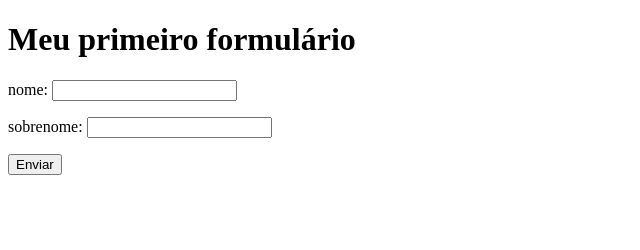
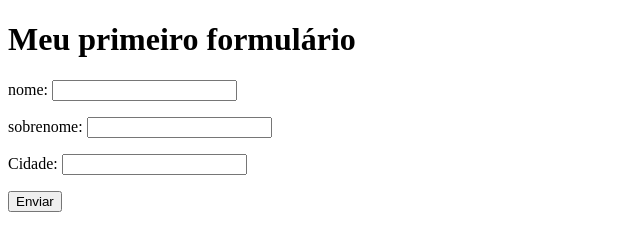
Before and after one commit to joaorocha-web/html-css, a plain HTML site: page exercícios/ex 025/form001.html in a window 1280 px wide. Shown: the whole page, without its empty margins (0-640 px from the left). Drawn offline with Linux system fonts and the light colour scheme.

Commit message:
formulario

```diff
--- a/exercícios/ex 025/form001.html
+++ b/exercícios/ex 025/form001.html
@@ -7,10 +7,14 @@
 </head>
 <body>
     <h1>Meu primeiro formulário</h1>
-    <form>
-        <p>nome: <input type="text" name="nome" id="nome"></p>
-        <p>sobrenome: <input type="text" name="sobrenome" id="sobrenome"></p>
+    <form action="cadastro.php" autocomplete="off">
+        <p><label for="inome">nome:</label> <input type="text" name="nome" id="inome"></p>
+        <p><label for="isobrenome">sobrenome:</label> <input type="text" name="sobrenome" id="isobrenome"></p>
+        <p>
+            <label for="icidade">Cidade: <input type="text" name="cidade" id="icidade"></label>
+
+        </p>
         <input type="submit" value="Enviar">
-    </form>
+
 </body>
 </html>
```
